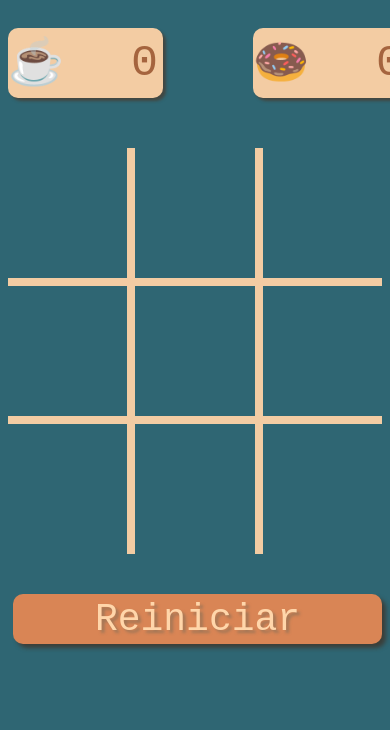
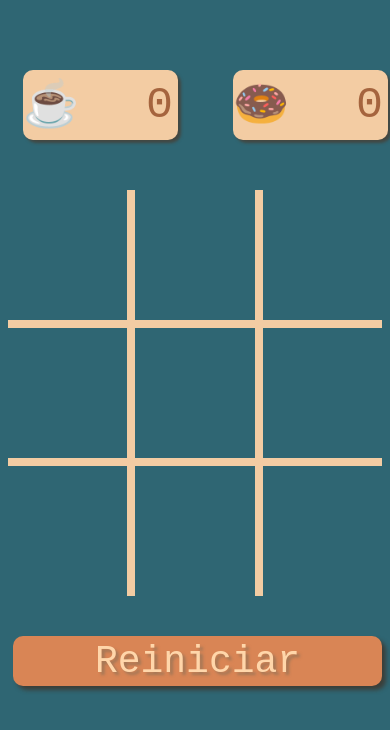
Before and after one commit to eduardohor/jogo-da-velha, a plain HTML site: page index.html in a window 390 px wide. Drawn offline with Linux system fonts and the light colour scheme.

Commit message:
Atualizando media queries

```diff
--- a/styles/style.css
+++ b/styles/style.css
@@ -5,6 +5,7 @@
 
 body{
     background-color: #2F6673;
+    margin-top: 50px;
 }
 
 .score{
@@ -122,7 +123,11 @@ button#bt-reset{
 }
 
 @media screen and (max-width: 450px){
-    h1{
-        font-size: 40px;
+    #player1{
+        margin-left: 15px;
+    }
+
+    #player2{
+        margin-right: 20px;
     }
 }
```
